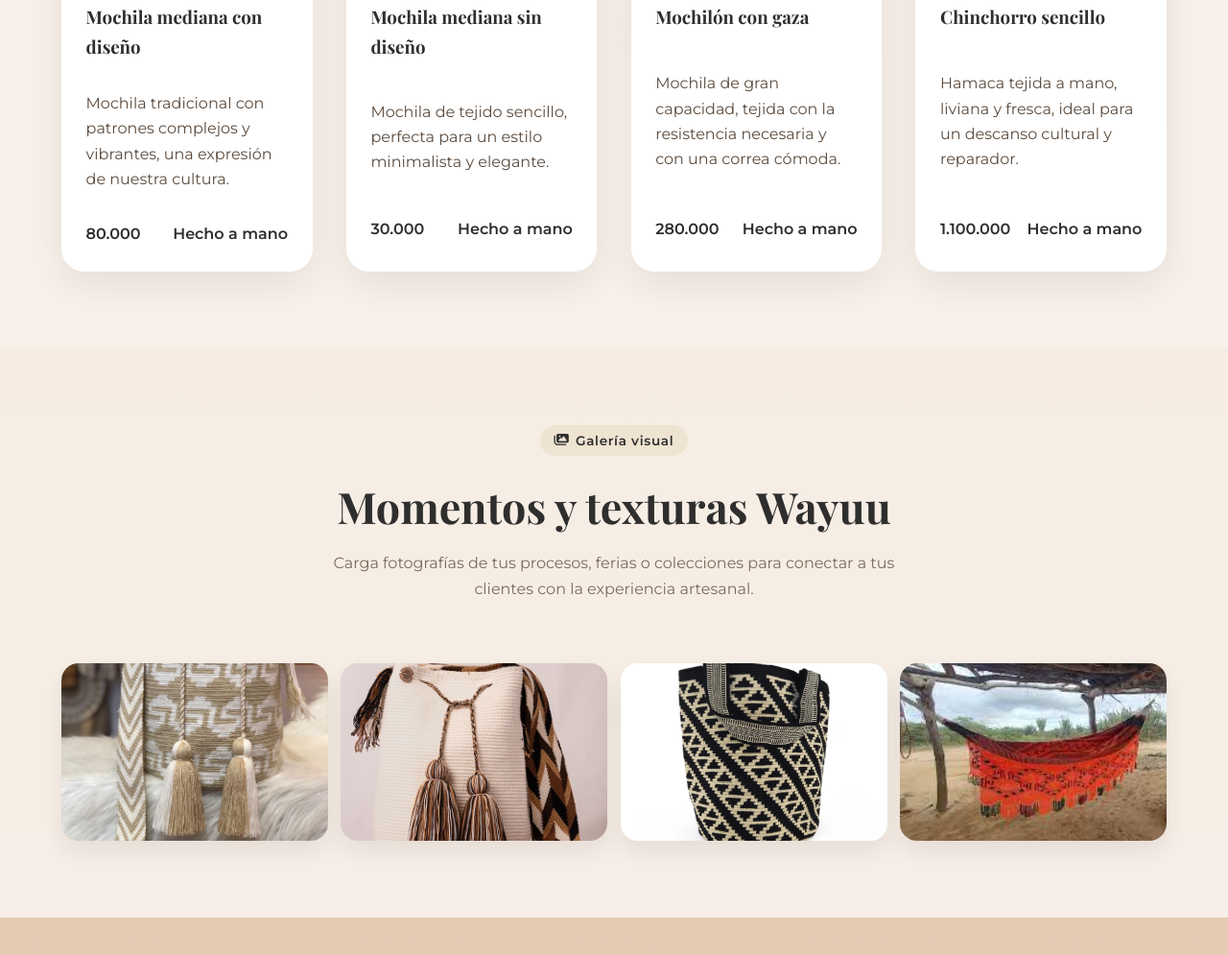
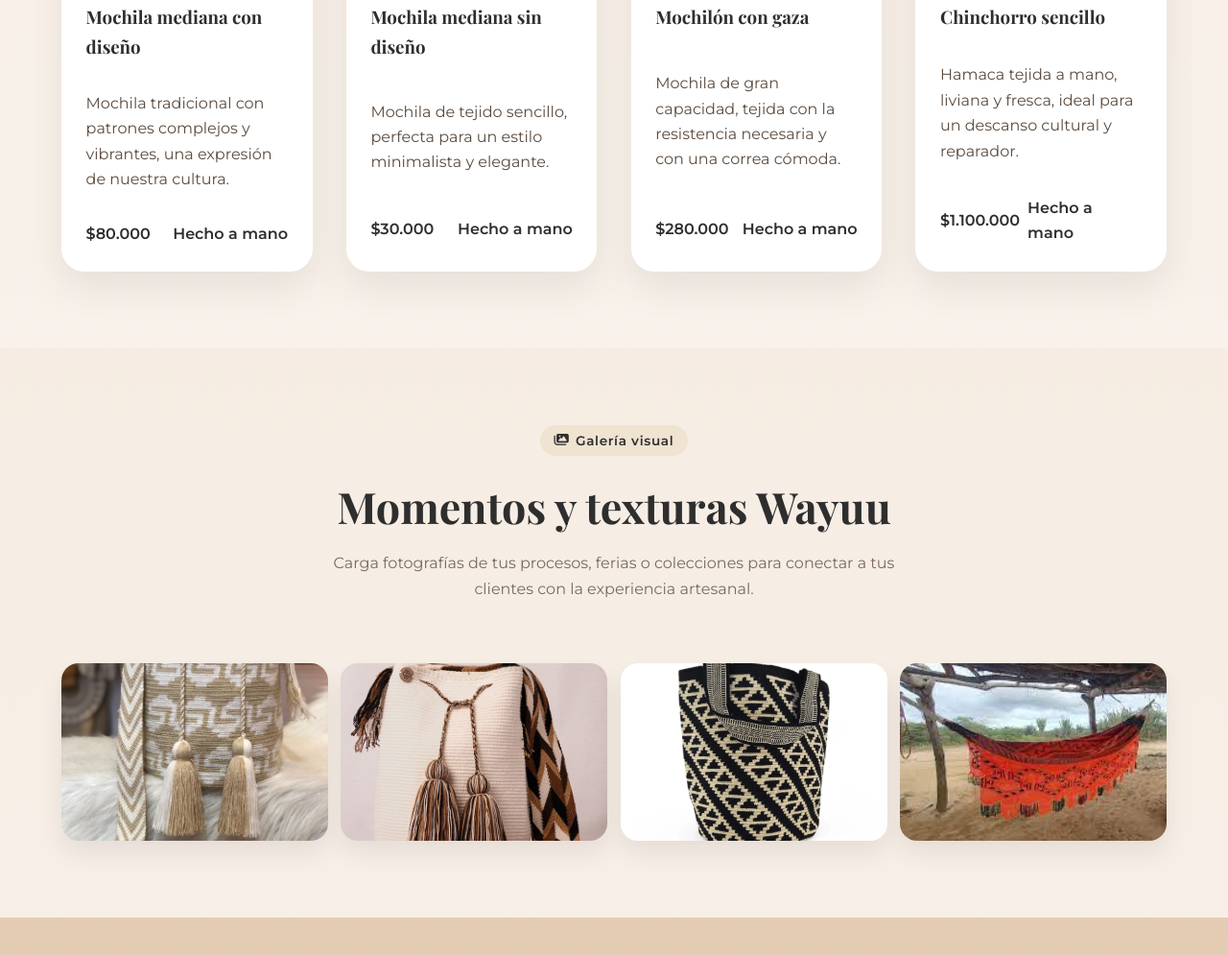
Before and after one commit to ReconvencionLaboralGuajira/artesanias-inspiracion-wayuu-38, a plain HTML site: page index.html in a window 1280 px wide. Shown: the part 2148-3143 px from the top of the page at 96% size. Drawn offline with nearby package versions, Linux system fonts and the light colour scheme; no server answers; a small style sheet from the web is missing.

Commit message:
Publish site

```diff
--- a/index.html
+++ b/index.html
@@ -140,7 +140,7 @@
                                     <p>Mochila tradicional con patrones complejos y vibrantes, una expresión de nuestra cultura.</p>
 
                                         <div class="product-meta">
-                                            <span>80.000</span>
+                                            <span>$80.000</span>
                                             <span>Hecho a mano</span>
                                         </div>
 
@@ -158,7 +158,7 @@
                                     <p>Mochila de tejido sencillo, perfecta para un estilo minimalista y elegante.</p>
 
                                         <div class="product-meta">
-                                            <span>30.000</span>
+                                            <span>$30.000</span>
                                             <span>Hecho a mano</span>
                                         </div>
 
@@ -176,7 +176,7 @@
                                     <p>Mochila de gran capacidad, tejida con la resistencia necesaria y con una correa cómoda.</p>
 
                                         <div class="product-meta">
-                                            <span>280.000</span>
+                                            <span>$280.000</span>
                                             <span>Hecho a mano</span>
                                         </div>
 
@@ -194,7 +194,7 @@
                                     <p>Hamaca tejida a mano, liviana y fresca, ideal para un descanso cultural y reparador.</p>
 
                                         <div class="product-meta">
-                                            <span>1.100.000</span>
+                                            <span>$1.100.000</span>
                                             <span>Hecho a mano</span>
                                         </div>
 
```
